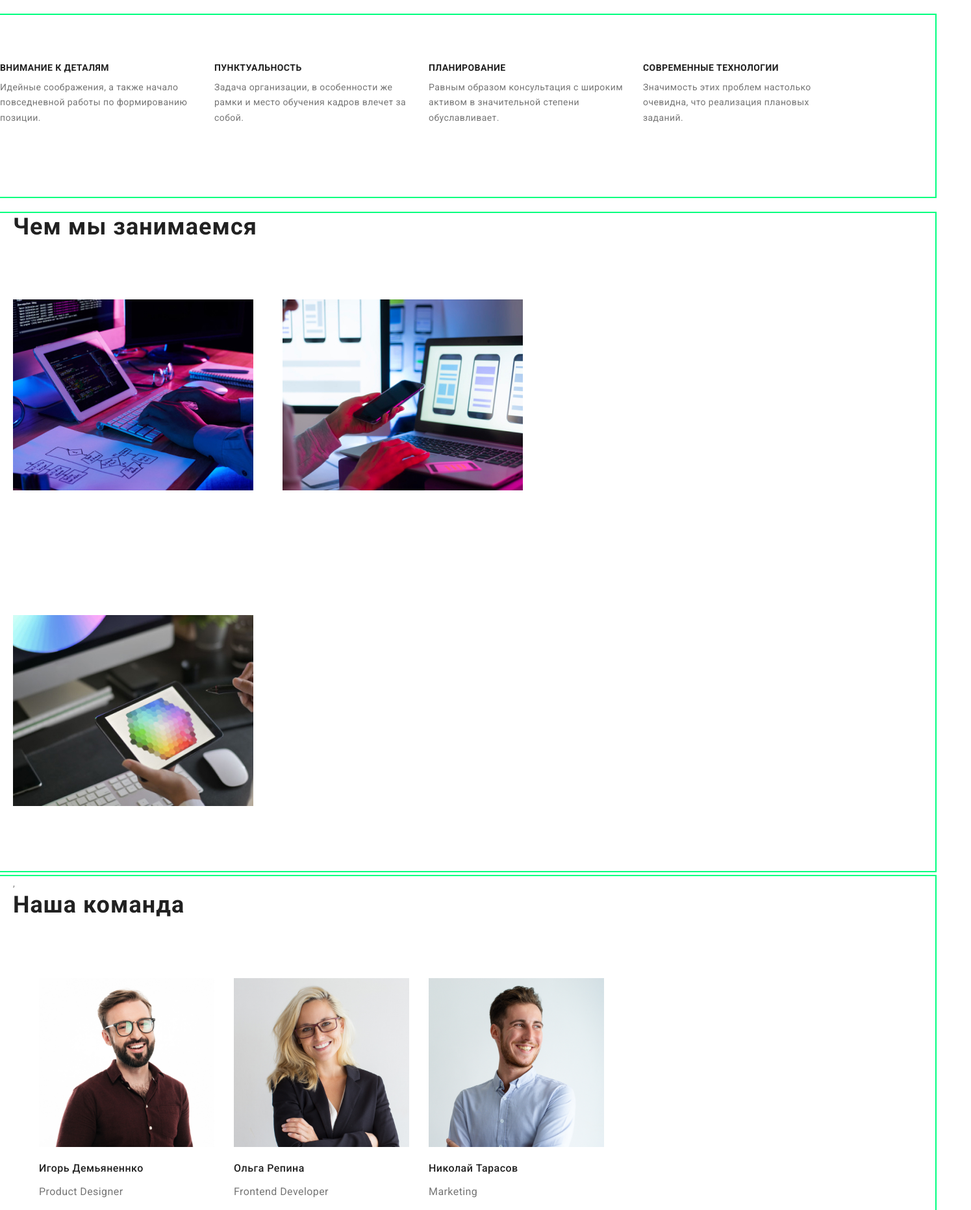
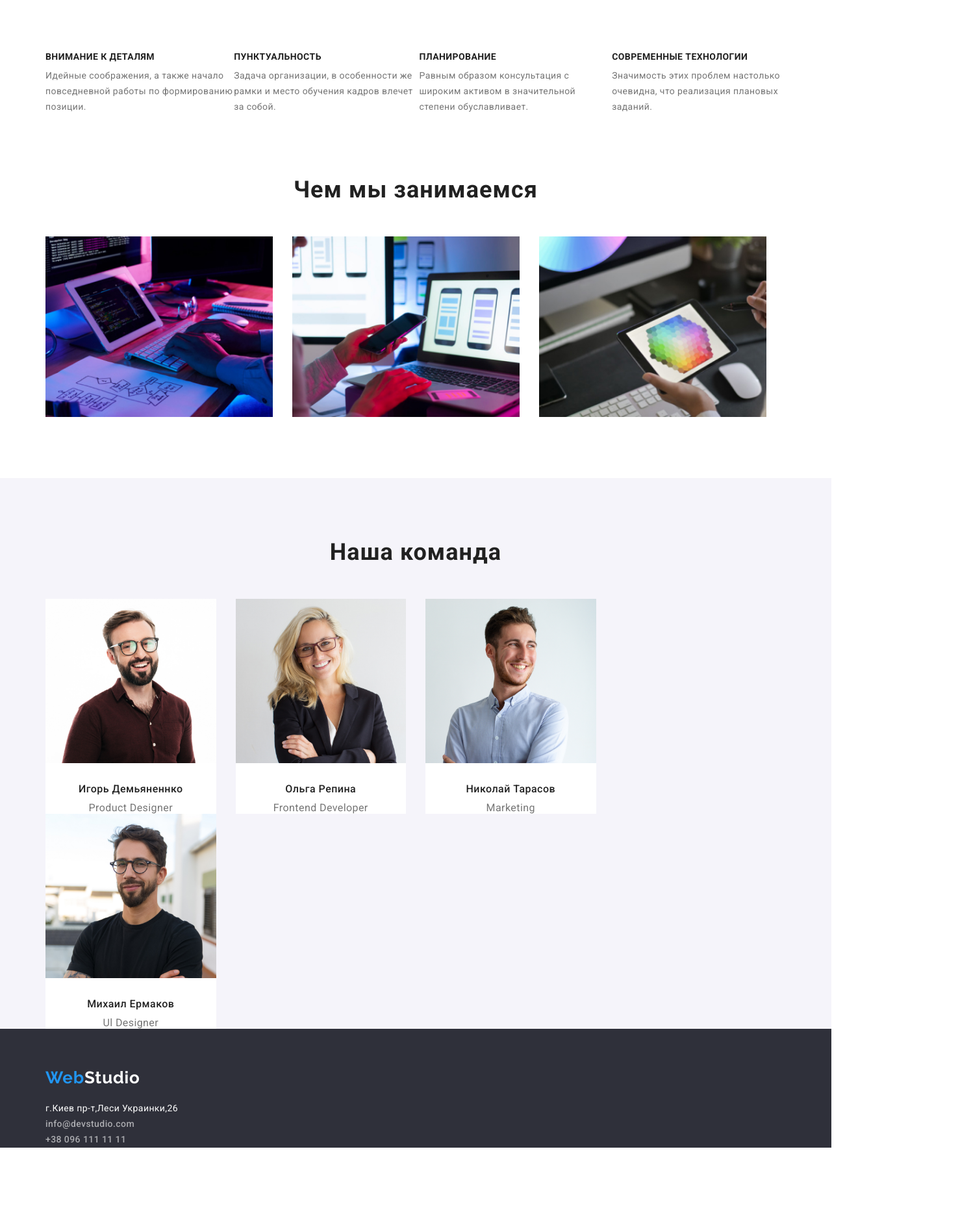
Before and after one commit to DanilHlazov/goit-markup-hw-03, a plain HTML site: page index.html in a window 1280 px wide. Shown: the part 740-2603 px from the top of the page at 65% size, 1495 px wide, since content can reach past the window. After the commit the page ends 2507 px from the top, so only its background shows below. Drawn offline with nearby package versions, Linux system fonts and the light colour scheme.

Commit message:
Предварительно ДЗ № 3

```diff
--- a/css/styles.css
+++ b/css/styles.css
@@ -14,36 +14,21 @@
   line-height: 1.7;
   letter-spacing: 0.03em;
 }
-.disappear {
-  visibility: hidden;
+
+.visually-hidden {
+  position: absolute;
+  clip: rect(0 0 0 0);
+  width: 1px;
+  height: 1px;
+  margin: -1px;
 }
-/* Сonteiner */
-.conteiner {
+/* Сontainer */
+.container {
   margin-left: auto;
   margin-right: auto;
-  padding-left: 20px;
-  padding-right: 20px;
-  width: 1440px;
-  outline: 2px solid springgreen;
-}
-.test-conteiner {
-  width: 1250px;
   padding-left: 15px;
   padding-right: 15px;
-  margin-left: auto;
-  margin-right: auto;
-  margin-bottom: 88px;
-}
-.flex-conteiner {
-  display: flex;
-  flex-wrap: wrap;
-
-  margin: -15px;
-}
-.flex-element {
-  width: 370px;
-
-  margin: 15px;
+  width: 1170px;
 }
 
 /*Logo*/
@@ -62,13 +47,16 @@
 .logo-web {
   color: var(--primary-white-color);
 }
+.logo-header {
+  color: var(--accent-color);
+}
 
 .list {
   list-style: none;
   padding: 0;
   margin: 0;
 }
-/* Page-neader */
+/* Page-header */
 .page-header {
   background-color: #ccc;
 }
@@ -83,7 +71,7 @@
 
 .site-nav {
   display: flex;
-  margin-left: 92px;
+  margin-left: 93px;
 }
 .site-nav li {
   /* outline: 1px solid red; */
@@ -111,8 +99,8 @@
 }
 /* auth nav */
 .auth-nav {
+  margin-left: auto;
   display: flex;
-  margin-left: auto;
 }
 .auth-nav .item + .item {
   margin-left: 50px;
@@ -138,13 +126,42 @@
 }
 /* Feature-list */
 .feature-list {
+  margin: 0;
   display: flex;
-  flex-wrap: wrap;
-  margin: -75px;
+  list-style: none;
+  padding-left: 0;
 }
-.feature-list .item {
-  width: 300px;
-  margin: 15px;
+
+.feature-list .title {
+  color: var(--title-text-color);
+
+  margin-top: 0;
+  margin-bottom: 10px;
+
+  font-weight: 700;
+  font-size: 14px;
+  line-height: 1.2;
+  letter-spacing: 0.03em;
+}
+
+.feature-list .item :not(:last-child) {
+  margin-right: 30px;
+}
+
+.title-feature {
+  color: var(--title-text-color);
+  font-family: "Roboto", sans-serif;
+  font-weight: 700;
+  font-size: 14px;
+  line-height: 1.14;
+  letter-spacing: 0.03em;
+  text-transform: uppercase;
+  margin-top: 30px;
+  margin-bottom: 0;
+}
+
+.item {
+  padding-left: 0;
 }
 
 /*Hero*/
@@ -160,6 +177,8 @@
 
   margin-top: 0;
   margin-bottom: 30px;
+  text-align: center;
+  text-transform: uppercase;
   font-weight: 900;
   font-size: 44px;
   line-height: 1.36;
@@ -169,40 +188,59 @@
 .what-wew-do {
   display: flex;
   flex-wrap: wrap;
-  width: 1200px;
+  width: 1170px;
   margin: -92px -15px;
 }
 .what-wew-do .item {
   width: calc((100%-60px) / 3);
   margin-right: 30px;
 }
-.what-wew-do .item:nth-child(3n) {
-  margin-right: 0;
-}
-.what-wew-do li {
-  margin: 92px 15px;
-}
 
 /*Section*/
-.section {
-  padding-top: 100px;
-  padding-bottom: 100px;
+
+.feature {
+  padding-top: 107px;
+  padding-bottom: 94px;
 }
 
 .section-title {
   color: var(--title-text-color);
 
   margin-top: 0;
-  margin-bottom: 90px;
+  margin-bottom: 50px;
+  text-align: center;
+  list-style: none;
 
   font-weight: 700;
   font-size: 36px;
   line-height: 1.2;
   letter-spacing: 0.03em;
 }
+.discription {
+  color: var(--primary-text-color);
+  font-weight: 400;
+  font-size: 14px;
+  line-height: 1.7;
+  letter-spacing: 0.03em;
+  margin-top: 10px;
+  margin-bottom: 0;
+}
 
-.section-title.centered {
+/* Team */
+.team {
+  background-color: #f5f4fa;
+  padding-top: 94px;
+  padding-bottom: 0;
+}
+.our-team {
+  color: var(--title-text-color);
+  margin-top: 0;
+  margin-bottom: 50px;
+  font-weight: 700;
+  font-size: 36px;
+  line-height: 1.16;
   text-align: center;
+  letter-spacing: 0.03em;
 }
 .card-name {
   color: var(--title-text-color);
@@ -211,20 +249,75 @@
   font-size: 16px;
   line-height: 1.2;
   letter-spacing: 0.03em;
+  text-align: center;
+  margin-top: 30px;
+  margin-bottom: 0;
 }
+
+.teammates-list {
+  list-style: none;
+  padding-left: 0;
+  display: flex;
+  flex-wrap: wrap;
+  margin-top: 0;
+  margin-bottom: 0;
+}
+
+.team .item {
+  width: calc((100% - 90px) / 4);
+  margin-right: 30px;
+  background-color: var(--primary-white-color);
+}
+
+.team .item:last-child(4n) {
+  margin-right: 0;
+}
+
 .profession-team {
   color: var(--primary-text-color);
 
-  font-weight: normal;
+  font-weight: 400;
   font-size: 16px;
   line-height: 1.2;
+
+  margin-top: 10px;
+  margin-bottom: 0;
+  text-align: center;
 }
-.what-wew-do {
+.what-wew-do-list {
+  margin-top: 0;
+  margin-bottom: 0;
+  display: flex;
+  padding: 0;
   list-style: none;
+}
+.section-work {
+  padding-bottom: 94px;
+}
+.section-work .item {
+  width: calc((100%-60px) / 3);
+  margin-right: 30px;
+}
+
+img {
+  display: block;
+  max-width: 100%;
+  height: auto;
 }
 /*Footer*/
 .footer {
   background-color: #2f303a;
+}
+.footer-area {
+  display: flex;
+  padding-top: 60px;
+  padding-bottom: 60px;
+  padding-left: 15px;
+  text-align: left;
+}
+.conteiner .footer-area {
+  margin-right: 30px;
+  width: 270px;
 }
 .footer-address {
   color: #ffffff;
@@ -234,6 +327,8 @@
   font-size: 14px;
   line-height: 1.7;
   letter-spacing: 0.03em;
+  margin-top: 20px;
+  margin-bottom: 0;
 }
 .contacts-footer {
   color: rgba(255, 255, 255, 0.6);
@@ -244,8 +339,10 @@
 
   text-decoration: none;
   list-style: none;
+  margin-top: 9px;
+  margin-bottom: 0;
 }
-.logo-header,
+
 .logo-footer {
   color: var(--accent-color);
   font-family: Raleway, sans-serif;
@@ -256,36 +353,24 @@
   letter-spacing: 0.03em;
 
   text-decoration: none;
+  display: flex;
 }
 .footer-design {
   list-style: none;
   font-style: normal;
+  margin: 0;
+  padding: 0;
+}
+.footer-logo {
+  padding-top: 60px;
 }
 
-.feature-list .title {
-  color: var(--title-text-color);
-
-  margin-top: 0;
-  margin-bottom: 10px;
-
-  font-weight: 700;
-  font-size: 14px;
-  line-height: 1.2;
-  letter-spacing: 0.03em;
-}
-
-.feature-list {
-  list-style: none;
-}
-.feature-list p {
-  margin-top: 0;
-  margin-bottom: 94px;
-}
 /*Button*/
 .button {
   border: 1px solid transparent;
   border-radius: 4px;
-  padding: 6px, 22px;
+  border-width: 0;
+  padding: 10px 30px;
   min-width: 130px;
   text-align: center;
 
@@ -323,7 +408,26 @@
 }
 .button-function {
   list-style: none;
+
+  justify-content: center;
+  text-align: center;
+  display: flex;
+  margin-bottom: 50px;
+  margin-left: auto;
+  margin-right: auto;
 }
+.button-filter {
+  display: inline-block;
+  border-radius: 4px;
+  border-width: 0;
+  padding: 6px 22px;
+  min-width: 73px;
+  font-weight: 500;
+  font-size: 16px;
+  line-height: 1.62;
+  letter-spacing: 0.06em;
+}
+
 /* Portfolio */
 .portfolio {
   list-style: none;
@@ -332,6 +436,7 @@
 .portfolio-name {
   color: var(--title-text-color);
 
+  margin: 0;
   font-weight: 700;
   font-size: 18px;
   line-height: 1.9;
@@ -340,13 +445,34 @@
 .portfolio-function {
   color: var(--primary-text-color);
 
-  font-weight: 500;
+  margin: 0;
+  font-weight: 400;
   font-size: 16px;
   line-height: 1.9;
   letter-spacing: 0.03em;
 }
 .portfolio-design {
   text-decoration: none;
+}
+.work-list {
+  margin: -15px;
+  display: flex;
+  flex-wrap: wrap;
+  font-weight: 500;
+}
+.work-list .flex-element {
+  width: 370px;
+
+  margin: 15px;
+  border: 1px solid #eeeeee;
+  box-sizing: border-box;
+}
+
+.filters {
+  padding-top: 94px;
+  padding-bottom: 94px;
+  margin-top: 0;
+  margin-bottom: 0;
 }
 /*Цвет основного текста #212121 */
 /*В торичный цвет текста #757575 */
--- a/index.html
+++ b/index.html
@@ -14,9 +14,9 @@
 <body class="page">
       <!--Шапка сайта -->
 
-      <header class="page-header">
+      <header class="header">
 
-<div class="conteiner">
+<div class="container">
             <nav class="main-nav">
                 <a href="index.html" class="logo">
                     <span class="logo-header">Web</span>Studio
@@ -38,34 +38,34 @@
     <main>
 <!-- Герой-->
         <section class="hero">
-            <div class="conteiner hero-conteiner">
+            <div class="container hero-container">
             <h1 class="hero-title">ЭФФЕКТИВНЫЕ РЕШЕНИЯ<br>ДЛЯ ВАШЕГО БИЗНЕСА</h1>
                 <a href="" class="button primary">Заказать услугу</a>
                 </div>
         </section>
     <!--Основной контент-->
-     <section class="section">
-         <div class="conteiner">
-             <h2 class="section-title disappear">Наши приемущества</h2>
+     <section class="feature">
+         <div class="container">
+             <h2 class="visually-hidden">Наши приемущества</h2>
         <ul class="feature-list">
             <li class="item">
-                <h3 class="title">ВНИМАНИЕ К ДЕТАЛЯМ</h3>
-                <p>Идейные соображения, а также начало повседневной
+                <h3 class="title-feature">ВНИМАНИЕ К ДЕТАЛЯМ</h3>
+                <p class="discription">Идейные соображения, а также начало повседневной
                     работы по формированию позиции.</p>
             </li>
             <li class="item">
-                <h3 class="title">ПУНКТУАЛЬНОСТЬ</h3>
-                <p>Задача организации, в особенности же рамки
+                <h3 class="title-feature">ПУНКТУАЛЬНОСТЬ</h3>
+                <p class="discription">Задача организации, в особенности же рамки
                     и место обучения кадров влечет за собой.</p>
             </li>
             <li class="item">
-                <h3 class="title">ПЛАНИРОВАНИЕ</h3>
-                <p>Равным образом консультация с широким активом
+                <h3 class="title-feature">ПЛАНИРОВАНИЕ</h3>
+                <p class="discription">Равным образом консультация с широким активом
                     в значительной степени обуславливает.</p>
             </li>
             <li class="item">
-                <h3 class="title">СОВРЕМЕННЫЕ ТЕХНОЛОГИИ</h3>
-                <p>Значимость этих проблем настолько очевидна,
+                <h3 class="title-feature">СОВРЕМЕННЫЕ ТЕХНОЛОГИИ</h3>
+                <p class="discription">Значимость этих проблем настолько очевидна,
                     что реализация плановых заданий.</p>
             </li>
         </ul>
@@ -74,9 +74,9 @@
      </section>
  <!--Фото контент-->
      <section class="section-work">
-         <div class="conteiner">
+         <div class="container">
         <h2 class="section-title">Чем мы занимаемся</h2>
-         <ul class="what-wew-do list">
+         <ul class="what-wew-do-list">
              <li class="item">
                      <img src="./images/desktop.jpg" alt="Изображение компьютера" width="370"/>
             </li>
@@ -90,40 +90,43 @@
         </div>
      </section>
    <!--Наша команда-->
-     <section class="section">
-         <div class="conteiner">
-           ,<h2 class="section-title">Наша команда</h2>
-            <ul class="what-wew-do">
-                <li>
+     <section class="team">
+         <div class="container">
+           <h2 class="our-team">Наша команда</h2>
+            <ul class="teammates-list">
+                <li class="item">
                     <img src="./images/team-card-1.jpg" alt="Бородатый парень" width="270" />
                     <h3 class="card-name">Игорь Демьяненнко</h3>
-                    <p class="profession-team">Product Designer</p>
+                    <p lang="en"  class="profession-team">Product Designer</p>
                 </li>
-                <li>
+                <li class="item">
                     <img src="./images/team-card-2.jpg" alt="Молодая блондинка" width="270" />
                     <h3 class="card-name">Ольга Репина</h3>
-                    <p class="profession-team">Frontend Developer</p>
+                    <p lang="en"  class="profession-team">Frontend Developer</p>
                 </li>
-                <li>
+                <li class="item">
                     <img src="./images/team-card-3.jpg" alt="Улыбающийся парень" width="270" />
                     <h3 class="card-name">Николай Тарасов</h3>
-                    <p class="profession-team">Marketing</p>
+                    <p lang="en" class="profession-team">Marketing</p>
                 </li>
-                <li>
+                <li class="item">
                     <img src="./images/team-card-4.jpg" alt="Задумчивый взгляд в даль" width="270" />
                     <h3 class="card-name">Михаил Ермаков</h3>
-                    <p class="profession-team">Ul Designer</p>
+                    <p lang="en" class="profession-team">Ul Designer</p>
                 </li>
             </ul>
          </div>
-        <
+
      </section>
     </main>
 
      <footer class="footer">
+<div class="container">
+    <div class="footer-logo">
     <a href="#" class="logo-footer">
         Web<span class="logo-web">Studio</span>
     </a>
+    </div>
     <address>
         <p class="footer-address">
             г.Киев пр-т,Леси Украинки,26</p>
@@ -133,6 +136,8 @@
         </ul>
 
     </address>
+</div>
+
         </footer>
     </body>
 </html>
```
Also changed, not shown: portfolio.html (+37 -16 lines). Lines whose indentation alone changed are shown as unchanged.
